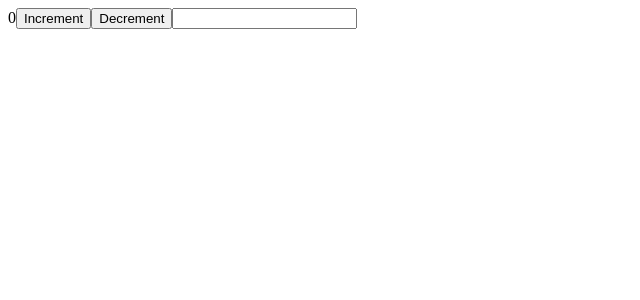
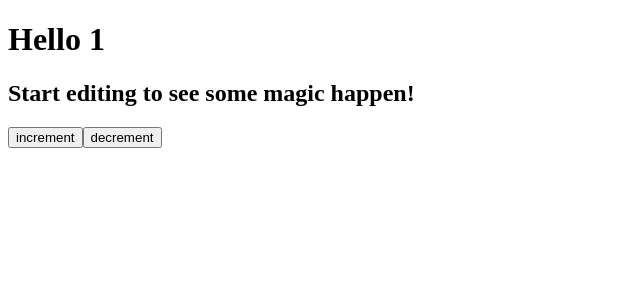
Before and after one commit to tonky0110/ReactHook, a React (Create React App) app: page / in a window 1280 px wide. Shown: the top 300 px of the page, without its empty margins (0-640 px from the left). Built offline with nearby package versions, Linux system fonts and the light colour scheme.

Commit message:
class / hooks 기반 소스 비교

```diff
--- a/src/App.js
+++ b/src/App.js
@@ -1,19 +1,51 @@
-import React, {Component, useState} from 'react';
+import React, {useState} from 'react';
 
 const App = () => {
-  const [count, setCount] = useState(0);
-  const [email, setEmail] = useState("");
-  const updateEmail = e => {
-    const { target: { value } } = e;
-    setEmail(value);
-  }
+  const [item, setItem] = useState(1);
+  const incrementItem = () => setItem(item+1);
+  const decrementItem = () => setItem(item-1);
   return (
-    <>
-      {count}
-      <button onClick={() => setCount(count+1)}>Increment</button>
-      <button onClick={() => setCount(count-1)}>Decrement</button>
-      <input placehoder="Email" value={email} onChange={updateEmail}/>
-    </>
+    <div>
+      <h1>Hello {item}</h1>
+      <h2>Start editing to see some magic happen!</h2>
+      <button onClick={incrementItem}>increment</button>
+      <button onClick={decrementItem}>decrement</button>
+    </div>
   )
 }
-export default App;
+
+class AppUgly extends React.Component {
+  state = {
+    item: 1
+  }
+
+  incrementItem = () => this.setState(
+    this.setState(state => {
+      return {
+        item: state.item + 1
+      };
+    })
+  );
+
+  decrementItem = () => this.setState(
+    this.setState(state => {
+      return {
+        item: state.item - 1
+      };
+    })
+  );
+
+  render() {
+    const { item } = this.state;
+    return (
+      <div>
+        <h1>Hello {item}</h1>
+        <h2>Start editing to see some magic happen!</h2>
+        <button onClick={this.incrementItem}>increment</button>
+        <button onClick={this.decrementItem}>decrement</button>
+      </div>
+    );
+  }
+}
+// export default App;
+export default AppUgly;
```
